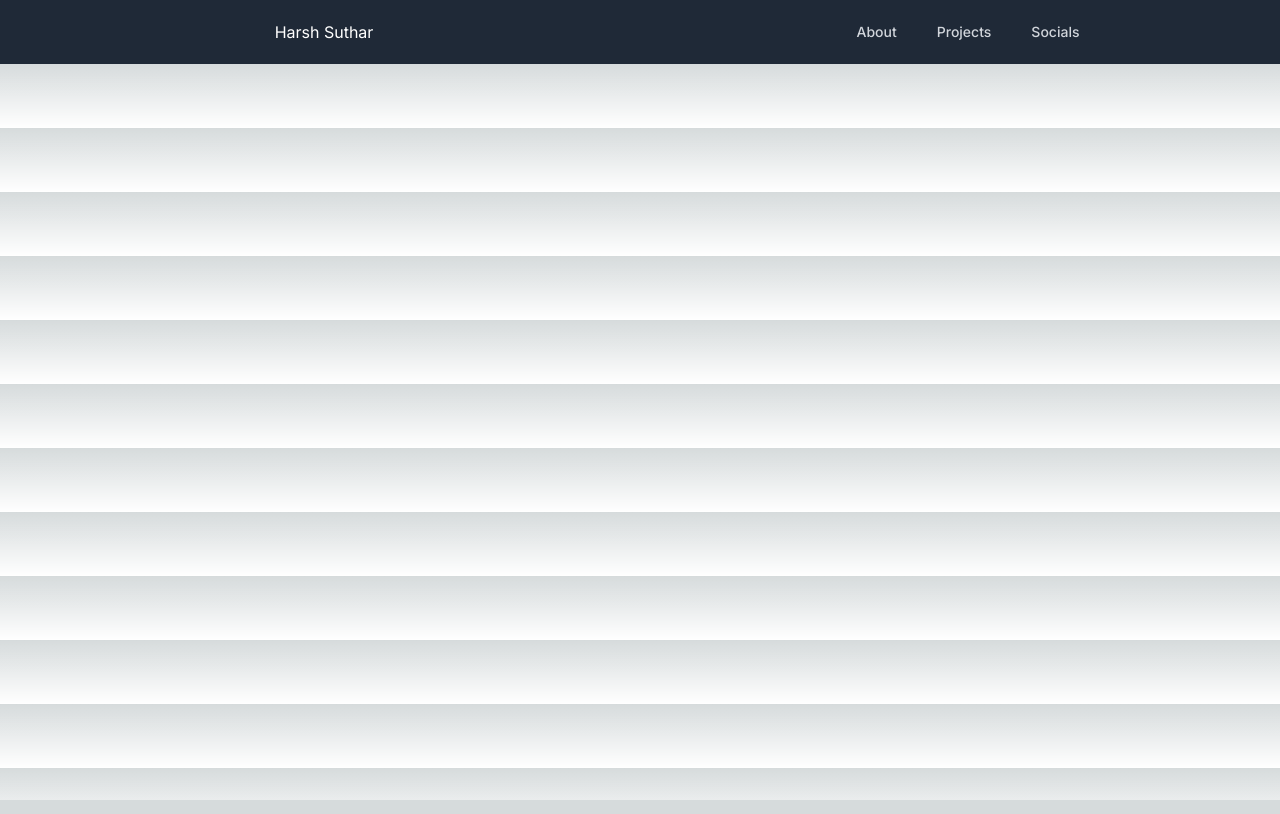
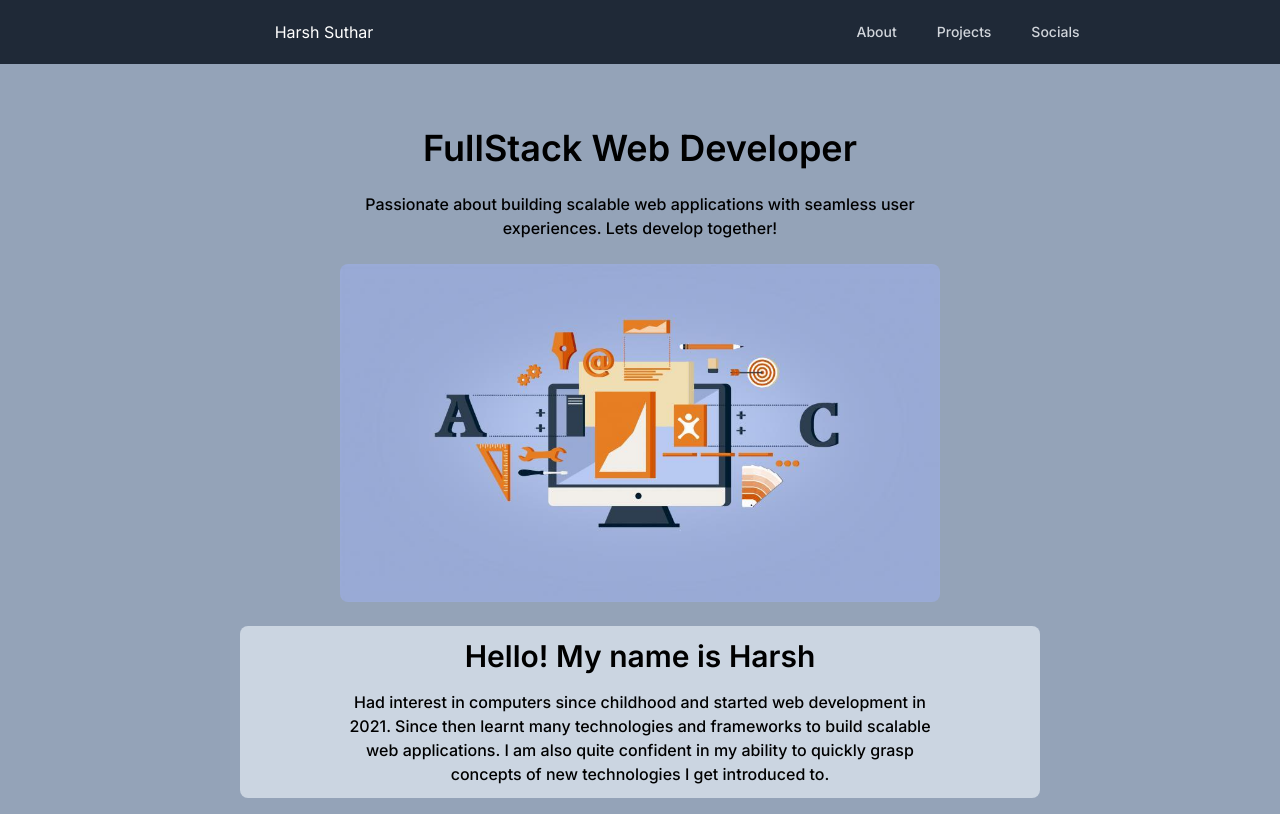
Before and after one commit to 10234567Z/My-Portfolio, a Next.js app: page / in a window 1280 px wide. Built offline with nearby package versions, Linux system fonts and the light colour scheme.

Commit message:
Add introduction section to the home page

```diff
--- /dev/null
+++ b/src/app/components/introduction.tsx
@@ -0,0 +1,22 @@
+'use client'
+
+import Image from "next/image"
+
+export default function Introduction() {
+    return (
+        <>
+            <h1 className="text-4xl text-center font-semibold animate-slideIn">FullStack Web Developer</h1>
+            <p className="text-4x text-center font-medium max-w-[600px] animate-slideIn">Passionate about building scalable web applications with seamless user experiences.
+                Lets develop together!</p>
+            <Image src="/stock1.jpg" alt="Stock Image" width={600} height={400} className="rounded-lg animate-fadeIn" />
+            <div className="flex flex-col items-center justify-center rounded-lg gap-4 animate-slideIn p-3 bg-slate-300 w-full max-w-[800px]">
+                <h1 className="text-3xl text-center font-semibold animate-fadeIn">Hello! My name is Harsh</h1>
+                <p className="text-3x text-center font-medium max-w-[600px] animate-fadeIn">
+                    Had interest in computers since childhood and started web development in 2021. Since then learnt
+                    many technologies and frameworks to build scalable web applications. I am also quite confident in my ability to quickly grasp
+                    concepts of new technologies I get introduced to.
+                </p>
+            </div>
+        </>
+    )
+}
--- a/src/app/globals.css
+++ b/src/app/globals.css
@@ -2,28 +2,9 @@
 @tailwind components;
 @tailwind utilities;
 
-:root {
-  --foreground-rgb: 0, 0, 0;
-  --background-start-rgb: 214, 219, 220;
-  --background-end-rgb: 255, 255, 255;
-}
-
-@media (prefers-color-scheme: dark) {
-  :root {
-    --foreground-rgb: 255, 255, 255;
-    --background-start-rgb: 0, 0, 0;
-    --background-end-rgb: 0, 0, 0;
-  }
-}
-
 body {
   color: rgb(var(--foreground-rgb));
-  background: linear-gradient(
-      to bottom,
-      transparent,
-      rgb(var(--background-end-rgb))
-    )
-    rgb(var(--background-start-rgb));
+  background: rgb(31, 41, 55);
 }
 
 @layer utilities {
--- a/src/app/page.tsx
+++ b/src/app/page.tsx
@@ -1,9 +1,15 @@
+import Introduction from "./components/introduction";
 import Navbar from "./components/navbar";
 
 export default function Home(){
   return (
     <>
      <Navbar/>
+     <main className="w-full h-full">
+        <section className="flex flex-col items-center justify-center p-4 gap-6 bg-slate-400 pt-16">
+          <Introduction/>
+        </section>
+     </main>
     </>
   )
 }
--- a/tailwind.config.ts
+++ b/tailwind.config.ts
@@ -33,10 +33,20 @@ const config: Config = {
         slideDown : {
           '0%' : { transform: 'translateY(-100%)', opacity: '0' },
           '100%' : { transform: 'translateY(0)', opacity: '1' },
+        },
+        fadeIn: {
+          '0%': { opacity: '0' },
+          '100%': { opacity: '1' },
+        },
+        slideIn: {
+          '0%': { transform: 'translateX(-100%)', opacity: '0' },
+          '100%': { transform: 'translateX(0)', opacity: '1' },
         }
       },
       animation: {
-        slideDown : 'slideDown 0.5s ease-in-out'
+        slideDown : 'slideDown 0.5s ease-in-out',
+        fadeIn: 'fadeIn 0.8s ease-in-out',
+        slideIn: 'slideIn 0.8s ease-in-out',
       },
     },
   },
```
Also changed, not shown: public/stock1.jpg (added).
